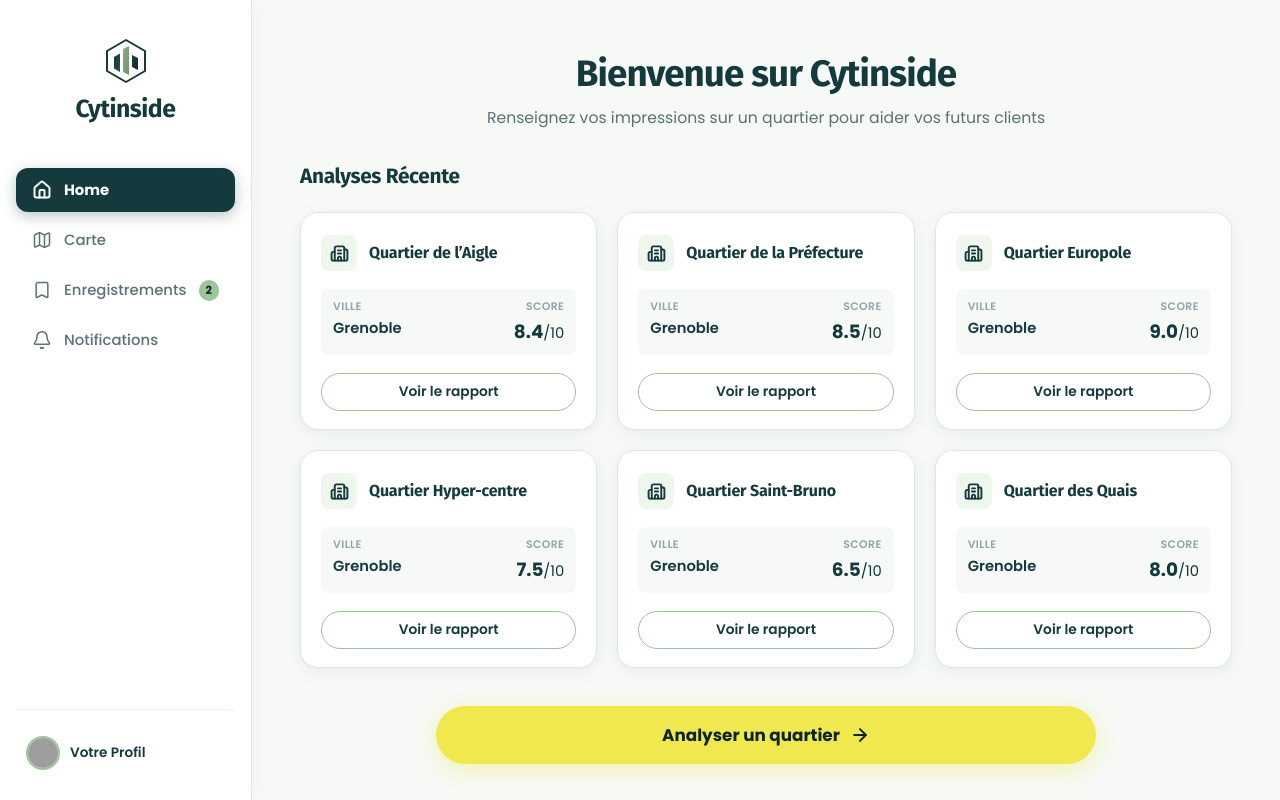
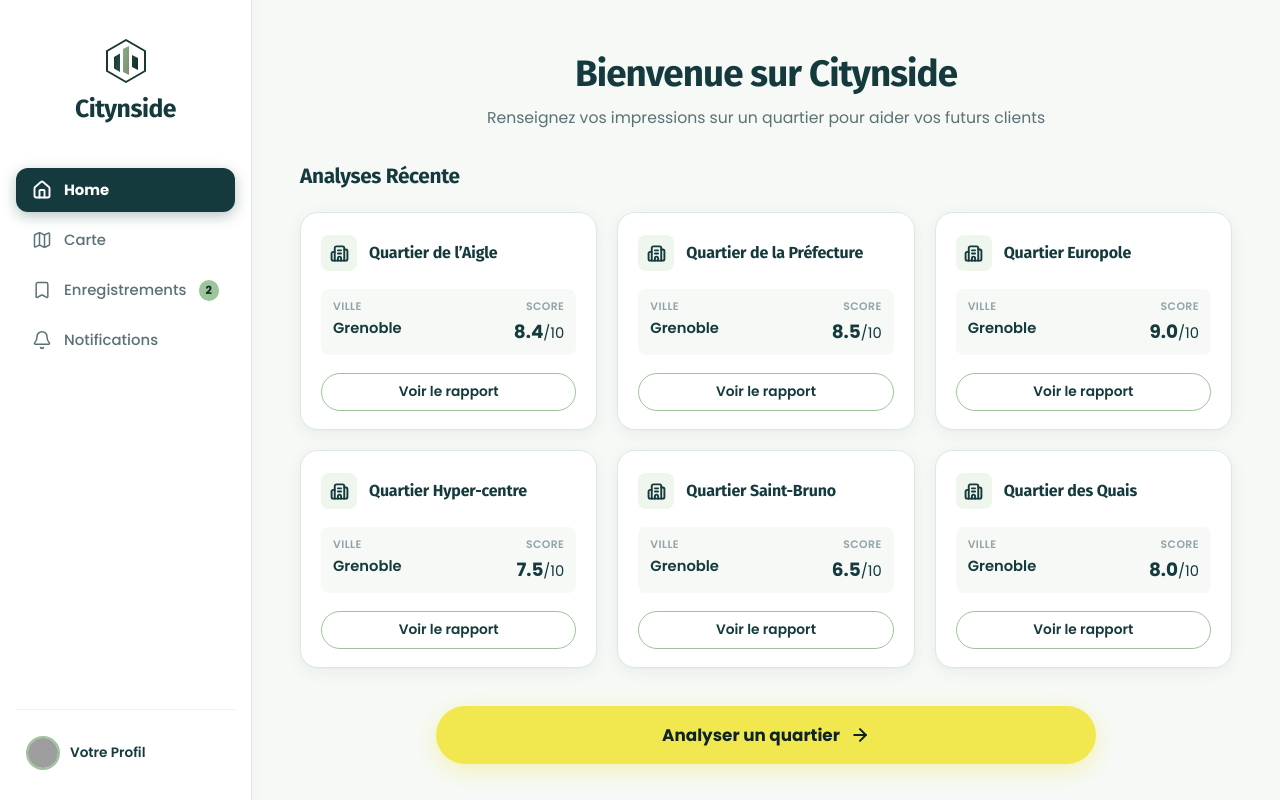
Before and after one commit to matfrnr/Citynside, a React (Vite) app: page / in a window 1280 px wide. Built offline with nearby package versions, Linux system fonts and the light colour scheme; grey boxes are pictures that could not be loaded.

Commit message:
Correction du nom

```diff
--- a/index.html
+++ b/index.html
@@ -2,10 +2,10 @@
 <html lang="fr">
   <head>
     <meta charset="UTF-8" />
-    <link rel="icon" type="image/svg+xml" href="/logo-cytinside.svg" />
+    <link rel="icon" type="image/svg+xml" href="/logo-citynside.svg" />
     <meta name="viewport" content="width=device-width, initial-scale=1.0, maximum-scale=1.0, user-scalable=no, viewport-fit=cover" />
-    <meta name="description" content="Cytinside - Analyse instantanée et objective de l'environnement immobilier pour les agents en visite" />
-    <title>Cytinside — Diagnostic & Analyse de Quartier Immobilier</title>
+    <meta name="description" content="Citynside - Analyse instantanée et objective de l'environnement immobilier pour les agents en visite" />
+    <title>Citynside — Agent Immobilier</title>
     <!-- Google Fonts: Fira Sans (titres) + Poppins (corps) — Charte Citynside V1 -->
     <link rel="preconnect" href="https://fonts.googleapis.com" />
     <link rel="preconnect" href="https://fonts.gstatic.com" crossorigin />
--- a/package.json
+++ b/package.json
@@ -1,5 +1,5 @@
 {
-  "name": "cytinside",
+  "name": "citynside",
   "private": true,
   "version": "0.0.0",
   "type": "module",
--- a/src/components/layout/Sidebar.tsx
+++ b/src/components/layout/Sidebar.tsx
@@ -25,9 +25,9 @@ export const Sidebar: React.FC<SidebarProps> = ({
       {/* Brand Header Stacked Centered matching mockups */}
       <div className="sidebar-brand-block" onClick={() => onNavigate('home')} role="button" tabIndex={0}>
         <div className="brand-logo-container">
-          <img src="/logo-cytinside.svg" alt="Cytinside" className="brand-logo-img" />
+          <img src="/logo-citynside.svg" alt="Citynside" className="brand-logo-img" />
         </div>
-        <span className="brand-title">Cytinside</span>
+        <span className="brand-title">Citynside</span>
       </div>
 
       {/* Navigation Links */}
--- a/src/components/views/HomeView.tsx
+++ b/src/components/views/HomeView.tsx
@@ -18,7 +18,7 @@ export const HomeView: React.FC<HomeViewProps> = ({
     <div className="home-view-container">
       {/* Welcome Header */}
       <div className="home-hero-header">
-        <h1 className="hero-title">Bienvenue sur Cytinside</h1>
+        <h1 className="hero-title">Bienvenue sur Citynside</h1>
         <p className="hero-subtitle">
           Renseignez vos impressions sur un quartier pour aider vos futurs clients
         </p>
--- a/src/components/views/ReportView.tsx
+++ b/src/components/views/ReportView.tsx
@@ -53,20 +53,29 @@ export const ReportView: React.FC<ReportViewProps> = ({
         <header className="sheet-header">
           <div className="header-brand-block">
             <div className="sheet-logo-wrap">
-              <img src="/logo-cytinside.svg" alt="Cytinside" className="sheet-logo" />
+              <img
+                src="/logo-citynside.svg"
+                alt="Citynside"
+                className="sheet-logo"
+              />
             </div>
             <div>
-              <h1 className="sheet-brand-name">Cytinside</h1>
-              <span className="sheet-brand-tagline">Rapport d'Analyse Environnementale du Bien</span>
+              <h1 className="sheet-brand-name">Citynside</h1>
+              <span className="sheet-brand-tagline">
+                Rapport d'Analyse Environnementale du Bien
+              </span>
             </div>
           </div>
 
           <div className="header-agent-badge">
             <span className="agent-agency">IMMOBILIER CONSEIL</span>
-            <span className="agent-rep">Agent certifié Cytinside</span>
+            <span className="agent-rep">Agent certifié Citynside</span>
             <span className="agent-date">
-              <Calendar size={12} style={{ display: 'inline', marginRight: '4px' }} />
-              Édité le {new Date().toLocaleDateString('fr-FR')}
+              <Calendar
+                size={12}
+                style={{ display: "inline", marginRight: "4px" }}
+              />
+              Édité le {new Date().toLocaleDateString("fr-FR")}
             </span>
           </div>
         </header>
@@ -80,14 +89,17 @@ export const ReportView: React.FC<ReportViewProps> = ({
               {analysis.address}
             </h2>
             <p className="prop-city">
-              {analysis.postcode} {analysis.city} • <b>{analysis.neighborhoodName}</b>
+              {analysis.postcode} {analysis.city} •{" "}
+              <b>{analysis.neighborhoodName}</b>
             </p>
           </div>
 
           {/* Global Score Widget */}
           <div className="global-score-widget">
             <div className="score-circle-display">
-              <span className="score-big">{analysis.globalScore.toFixed(1)}</span>
+              <span className="score-big">
+                {analysis.globalScore.toFixed(1)}
+              </span>
               <span className="score-unit">/10</span>
             </div>
             <div className="score-verdict" style={{ color: appraisal.color }}>
@@ -101,7 +113,9 @@ export const ReportView: React.FC<ReportViewProps> = ({
         <div className="sheet-grid-content">
           {/* Left Column: Calculated Data Scores */}
           <div className="sheet-col-scores">
-            <h3 className="section-title">Indicateurs Objectifs & Données Publiques</h3>
+            <h3 className="section-title">
+              Indicateurs Objectifs & Données Publiques
+            </h3>
             <div className="report-categories-list">
               {analysis.categories.map((cat) => (
                 <div key={cat.category} className="report-cat-row">
@@ -125,7 +139,9 @@ export const ReportView: React.FC<ReportViewProps> = ({
                 <span>Transparence & Méthodologie</span>
               </div>
               <p className="meth-text">
-                Les scores sont calculés par algorithme multi-critères selon l'accessibilité piétonne (rayons de 300m à 900m), la variété des équipements et l'exposition sonore.
+                Les scores sont calculés par algorithme multi-critères selon
+                l'accessibilité piétonne (rayons de 300m à 900m), la variété des
+                équipements et l'exposition sonore.
               </p>
               <div className="sources-tags-cloud">
                 <span>Base Adresse Nationale</span>
@@ -143,20 +159,25 @@ export const ReportView: React.FC<ReportViewProps> = ({
               <div className="imp-block">
                 <span className="imp-label">Atmosphère & Sécurité</span>
                 <p className="imp-text">
-                  {analysis.impressions?.atmosphere && analysis.impressions.atmosphere > 60
-                    ? 'Quartier très calme et paisible'
-                    : 'Quartier vivant et commerçant'}
-                  {analysis.impressions?.nightLighting ? ' • Éclairage nocturne adéquat' : ''}
+                  {analysis.impressions?.atmosphere &&
+                  analysis.impressions.atmosphere > 60
+                    ? "Quartier très calme et paisible"
+                    : "Quartier vivant et commerçant"}
+                  {analysis.impressions?.nightLighting
+                    ? " • Éclairage nocturne adéquat"
+                    : ""}
                 </p>
                 {analysis.impressions?.securityObservations && (
-                  <p className="imp-subquote">"{analysis.impressions.securityObservations}"</p>
+                  <p className="imp-subquote">
+                    "{analysis.impressions.securityObservations}"
+                  </p>
                 )}
               </div>
 
               <div className="imp-block">
                 <span className="imp-label">Mobilité & Accessibilité</span>
                 <p className="imp-text">
-                  Facilité de déplacement :{' '}
+                  Facilité de déplacement :{" "}
                   <b>{analysis.impressions?.mobilityEase || 80}/100</b>
                 </p>
                 {analysis.impressions?.observedTransports && (
@@ -169,8 +190,12 @@ export const ReportView: React.FC<ReportViewProps> = ({
                   </div>
                 )}
                 <p className="imp-sub">
-                  Accessibilité PMR :{' '}
-                  <b>{analysis.impressions?.pmrAccessible ? 'Oui (aménagée)' : 'Partielle'}</b>
+                  Accessibilité PMR :{" "}
+                  <b>
+                    {analysis.impressions?.pmrAccessible
+                      ? "Oui (aménagée)"
+                      : "Partielle"}
+                  </b>
                 </p>
               </div>
 
@@ -186,7 +211,9 @@ export const ReportView: React.FC<ReportViewProps> = ({
                   </div>
                 )}
                 {analysis.impressions?.generalNotes && (
-                  <p className="imp-subquote">"{analysis.impressions.generalNotes}"</p>
+                  <p className="imp-subquote">
+                    "{analysis.impressions.generalNotes}"
+                  </p>
                 )}
               </div>
             </div>
@@ -195,8 +222,13 @@ export const ReportView: React.FC<ReportViewProps> = ({
             <div className="guarantee-badge">
               <Award size={28} className="award-icon" />
               <div>
-                <strong className="g-title">Garantie d'Information Vérifiée</strong>
-                <p className="g-desc">Document remis dans le cadre du devoir de conseil de l'agent immobilier.</p>
+                <strong className="g-title">
+                  Garantie d'Information Vérifiée
+                </strong>
+                <p className="g-desc">
+                  Document remis dans le cadre du devoir de conseil de l'agent
+                  immobilier.
+                </p>
               </div>
             </div>
           </div>
@@ -204,7 +236,10 @@ export const ReportView: React.FC<ReportViewProps> = ({
 
         {/* Sheet Footer */}
         <footer className="sheet-footer">
-          <span>Cytinside SaaS — Analyse d'environnement pour professionnels de l'immobilier</span>
+          <span>
+            Citynside SaaS — Analyse d'environnement pour professionnels de
+            l'immobilier
+          </span>
           <span>Page 1 / 1</span>
         </footer>
       </div>
--- a/src/services/scoringEngine.ts
+++ b/src/services/scoringEngine.ts
@@ -1,7 +1,7 @@
 import type { POI, CategoryScore } from '../types';
 
 /**
- * Moteur de calcul des scores d'environnement Cytinside.
+ * Moteur de calcul des scores d'environnement Citynside.
  * Fournit une explication transparente, vérifiable et reproductible de chaque note.
  */
 export function calculateCategoryScores(pois: POI[]): CategoryScore[] {
--- a/src/services/storage.ts
+++ b/src/services/storage.ts
@@ -2,7 +2,7 @@ import type { NeighborhoodAnalysis } from '../types';
 import { calculateCategoryScores } from './scoringEngine';
 import { generateRealisticPOIs } from './osmApi';
 
-const STORAGE_KEY = 'cytinside_analyses_v1';
+const STORAGE_KEY = 'citynside_analyses_v1';
 
 // Données initiales conformes à la maquette de l'utilisateur
 const INITIAL_ANALYSES: NeighborhoodAnalysis[] = [
```
Also changed, not shown: public/logo-citynside.svg (renamed from public/logo-cytinside.svg), 1 other file (tests, documents, lock files or other folders).
